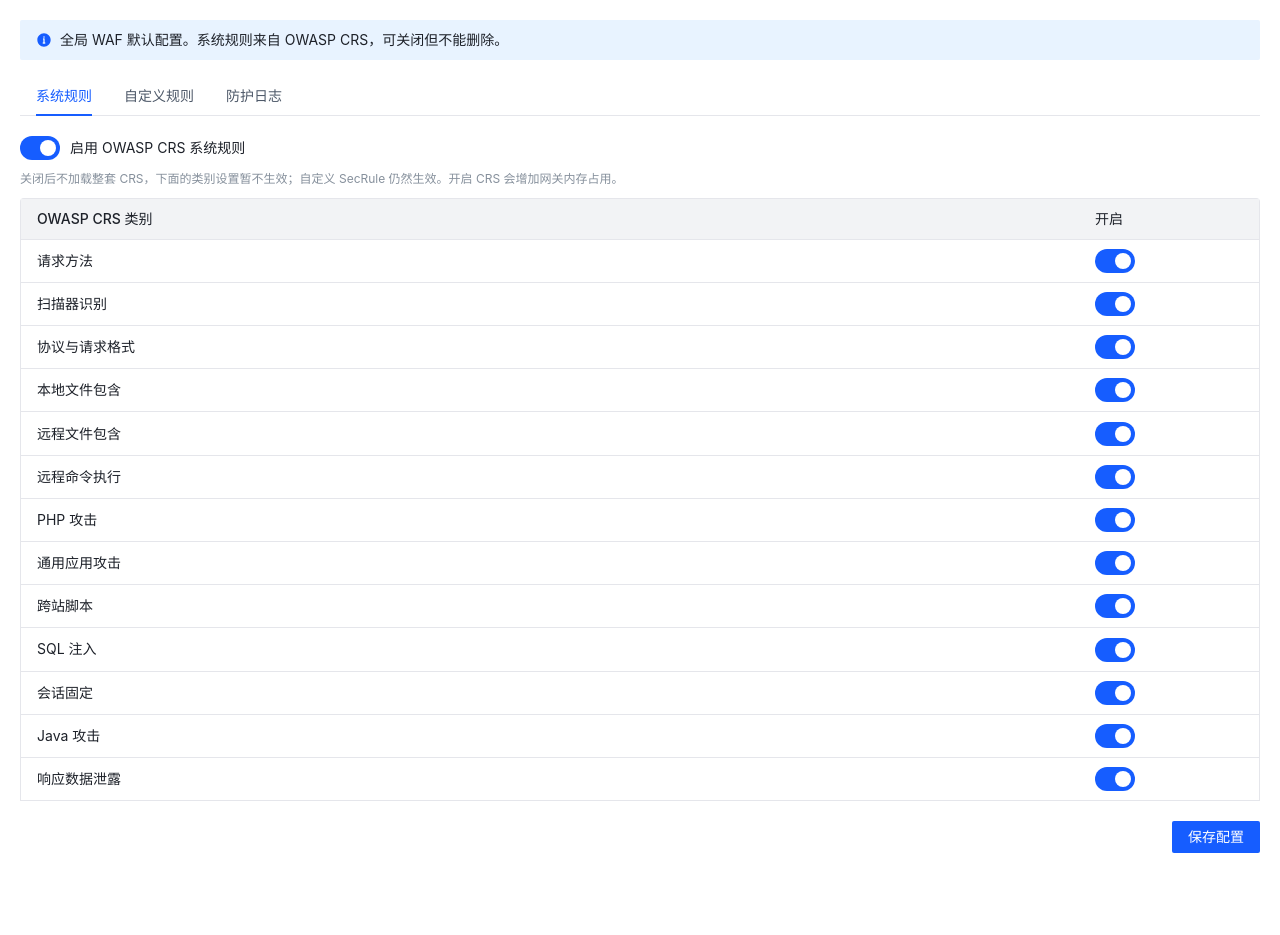
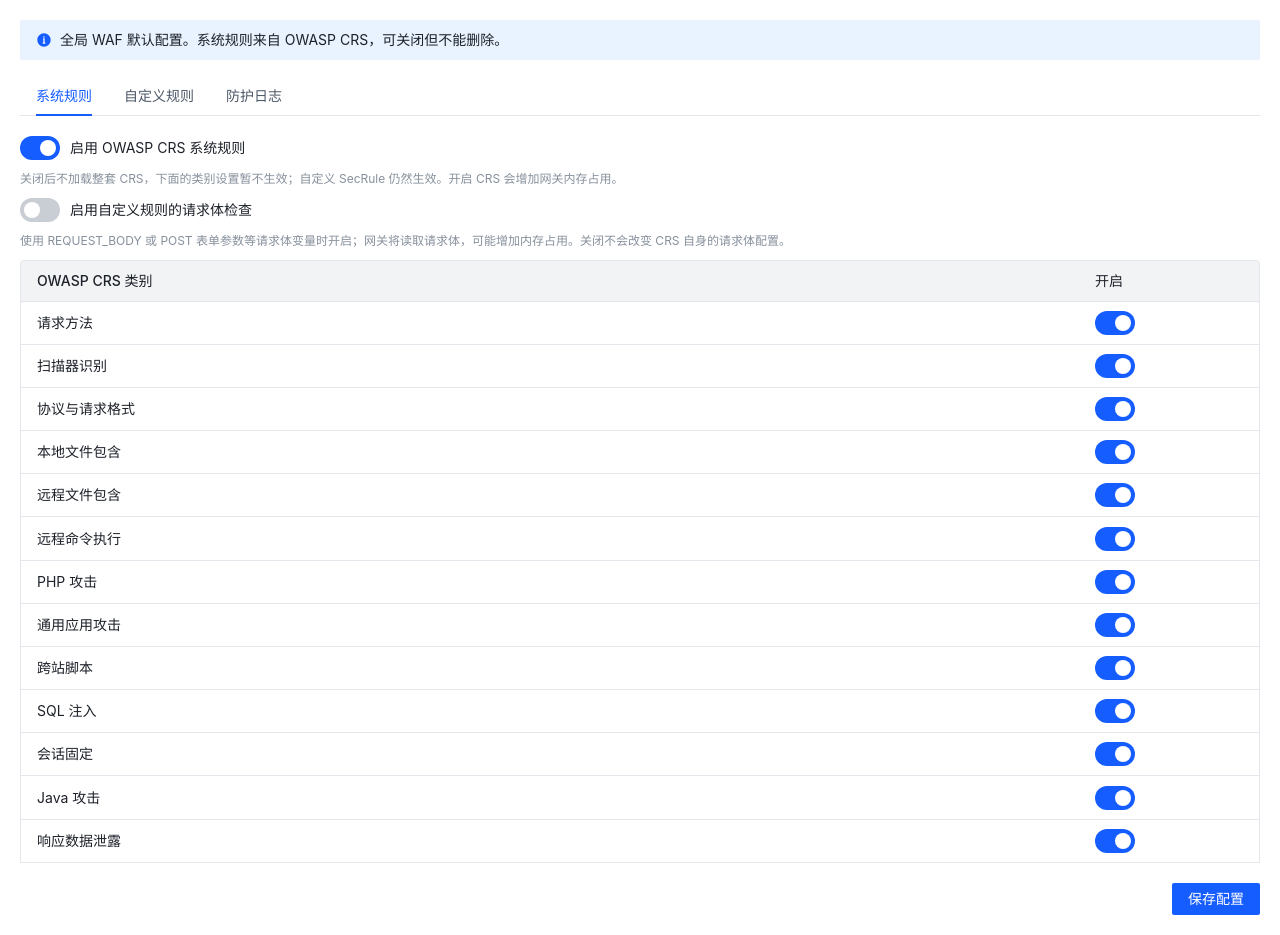
Before and after one commit to w7panel/higress-plugins, a Vue app in the folder waf/: page / in a window 1280 px wide. Before the commit the page ends 873 px from the top, so only its background shows below. Built offline with nearby package versions, Linux system fonts and the light colour scheme.

Commit message:
Add WAF request body inspection setting

```diff
--- a/waf/src/App.vue
+++ b/waf/src/App.vue
@@ -11,6 +11,12 @@
           <a-link v-if="scope === 'rule' && useCRSOverride !== null" @click="useCRSOverride = null">恢复全局</a-link>
         </div>
         <p class="rule-hint">关闭后不加载整套 CRS，下面的类别设置暂不生效；自定义 SecRule 仍然生效。开启 CRS 会增加网关内存占用。</p>
+        <div class="crs-config">
+          <a-switch :model-value="effectiveRequestBodyAccess" @change="setRequestBodyAccess" />
+          <span>启用自定义规则的请求体检查</span>
+          <a-link v-if="scope === 'rule' && requestBodyAccessOverride !== null" @click="requestBodyAccessOverride = null">恢复全局</a-link>
+        </div>
+        <p class="rule-hint">使用 REQUEST_BODY 或 POST 表单参数等请求体变量时开启；网关将读取请求体，可能增加内存占用。关闭不会改变 CRS 自身的请求体配置。</p>
         <a-table :columns="systemColumns" :data="categories" :pagination="false" row-key="id">
           <template #enabled="{ record }">
             <a-switch :model-value="categoryEnabled(record.id)" :disabled="!effectiveUseCRS" @change="value => setCategory(record.id, value)" />
@@ -91,7 +97,7 @@ export default {
     return {
       categories, methods: ['GET', 'POST', 'PUT', 'PATCH', 'DELETE', 'HEAD', 'OPTIONS'],
       tab: 'system', editorMode: 'visual', scope: 'global', domain: '',
-      globalUseCRS: true, useCRSOverride: null, globalCategories: {}, overrides: {}, globalRules: [], legacyRules: [], customRules: [], disabledGlobalIds: [],
+      globalUseCRS: true, useCRSOverride: null, globalRequestBodyAccess: false, requestBodyAccessOverride: null, globalCategories: {}, overrides: {}, globalRules: [], legacyRules: [], customRules: [], disabledGlobalIds: [],
       visualForm: { id: 1000000, type: 'pathExact', value: '', header: '', variable: '', operator: '', actions: 'phase:1,deny,status:403', extraConditions: [] },
       editingKey: '', newRule: '', saving: false, loadingLogs: false, logs: [],
       systemColumns: [{ title: 'OWASP CRS 类别', dataIndex: 'title' }, { title: '开启', slotName: 'enabled', width: 180 }],
@@ -101,6 +107,7 @@ export default {
   },
   computed: {
     effectiveUseCRS() { return this.scope === 'rule' && this.useCRSOverride !== null ? this.useCRSOverride : this.globalUseCRS },
+    effectiveRequestBodyAccess() { return this.scope === 'rule' && this.requestBodyAccessOverride !== null ? this.requestBodyAccessOverride : this.globalRequestBodyAccess },
     visibleRules() {
       return [
         ...this.legacyRules.map((rule, index) => ({ id: parseRuleId(rule), rule, global: this.scope === 'rule', legacy: true, key: `legacy-${index}` })),
@@ -116,6 +123,10 @@ export default {
       if (this.scope === 'rule') this.useCRSOverride = value
       else this.globalUseCRS = value
     },
+    setRequestBodyAccess(value) {
+      if (this.scope === 'rule') this.requestBodyAccessOverride = value
+      else this.globalRequestBodyAccess = value
+    },
     async load() {
       const context = props()
       this.scope = context.configScope === 'rule' ? 'rule' : 'global'
@@ -125,6 +136,8 @@ export default {
         const data = await context.loadWafConfig()
         this.globalUseCRS = data.global?.useCRS !== false
         this.useCRSOverride = typeof data.overrides?.useCRS === 'boolean' ? data.overrides.useCRS : null
+        this.globalRequestBodyAccess = data.global?.requestBodyAccess === true
+        this.requestBodyAccessOverride = typeof data.overrides?.requestBodyAccess === 'boolean' ? data.overrides.requestBodyAccess : null
         this.globalCategories = clone(data.global?.categories)
         this.globalRules = Array.isArray(data.global?.customRules) ? clone(data.global.customRules) : []
         this.legacyRules = Array.isArray(data.global?.legacyRules) ? clone(data.global.legacyRules) : []
@@ -201,8 +214,8 @@ export default {
       this.saving = true
       try {
         await props().saveWafConfig(this.scope === 'rule'
-          ? { useCRS: this.useCRSOverride, categories: this.overrides, customRules: this.customRules, disabledGlobalIds: this.disabledGlobalIds }
-          : { useCRS: this.globalUseCRS, categories: this.globalCategories, customRules: this.customRules, legacyRules: this.legacyRules })
+          ? { useCRS: this.useCRSOverride, requestBodyAccess: this.requestBodyAccessOverride, categories: this.overrides, customRules: this.customRules, disabledGlobalIds: this.disabledGlobalIds }
+          : { useCRS: this.globalUseCRS, requestBodyAccess: this.globalRequestBodyAccess, categories: this.globalCategories, customRules: this.customRules, legacyRules: this.legacyRules })
         this.$message.success('保存成功')
         await this.load()
       } catch (e) { this.$message.error(e?.message || '保存失败') }
```
Also changed, not shown: 2 other files (tests, documents, lock files or other folders).
